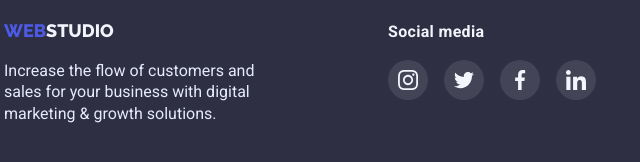
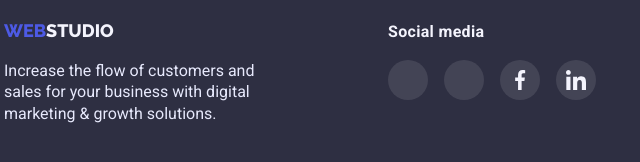
Before and after one commit to xlapushka/-goit-markup-hw-04, a plain HTML site: page index.html in a window 1280 px wide. Shown: the part 2998-3160 px from the top of the page, 72-712 px from the left. Drawn offline with nearby package versions, Linux system fonts and the light colour scheme.

```diff
--- a/index.html
+++ b/index.html
@@ -572,11 +572,11 @@
                   href=""
                   rel="noopener nofollow noreferrer"
                 >
-                  <svg class="social-media-contact-icon" width="20" height="20">
+                  <!-- <svg class="social-media-contact-icon" width="20" height="20">
                     <use
                       href="./images/symbol-defs.svg#icon-cont-instagram"
                     ></use>
-                  </svg>
+                  </svg> -->
                 </a>
               </li>
 
@@ -586,11 +586,11 @@
                   href=""
                   rel="noopener nofollow noreferrer"
                 >
-                  <svg class="social-media-contact-icon" width="20" height="20">
+                  <!-- <svg class="social-media-contact-icon" width="20" height="20">
                     <use
                       href="./images/symbol-defs.svg#icon-cont-twitter"
                     ></use>
-                  </svg>
+                  </svg> -->
                 </a>
               </li>
 
```
